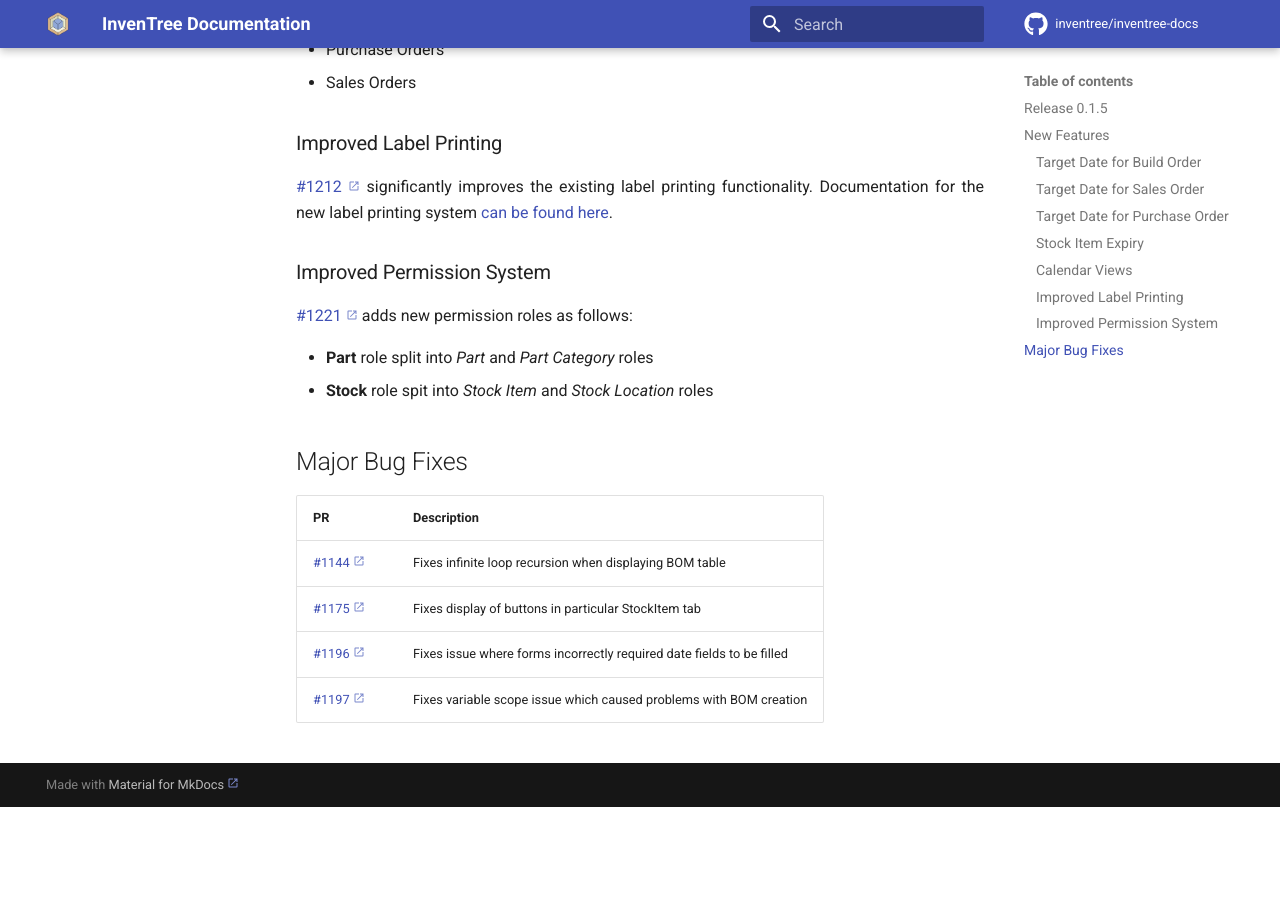
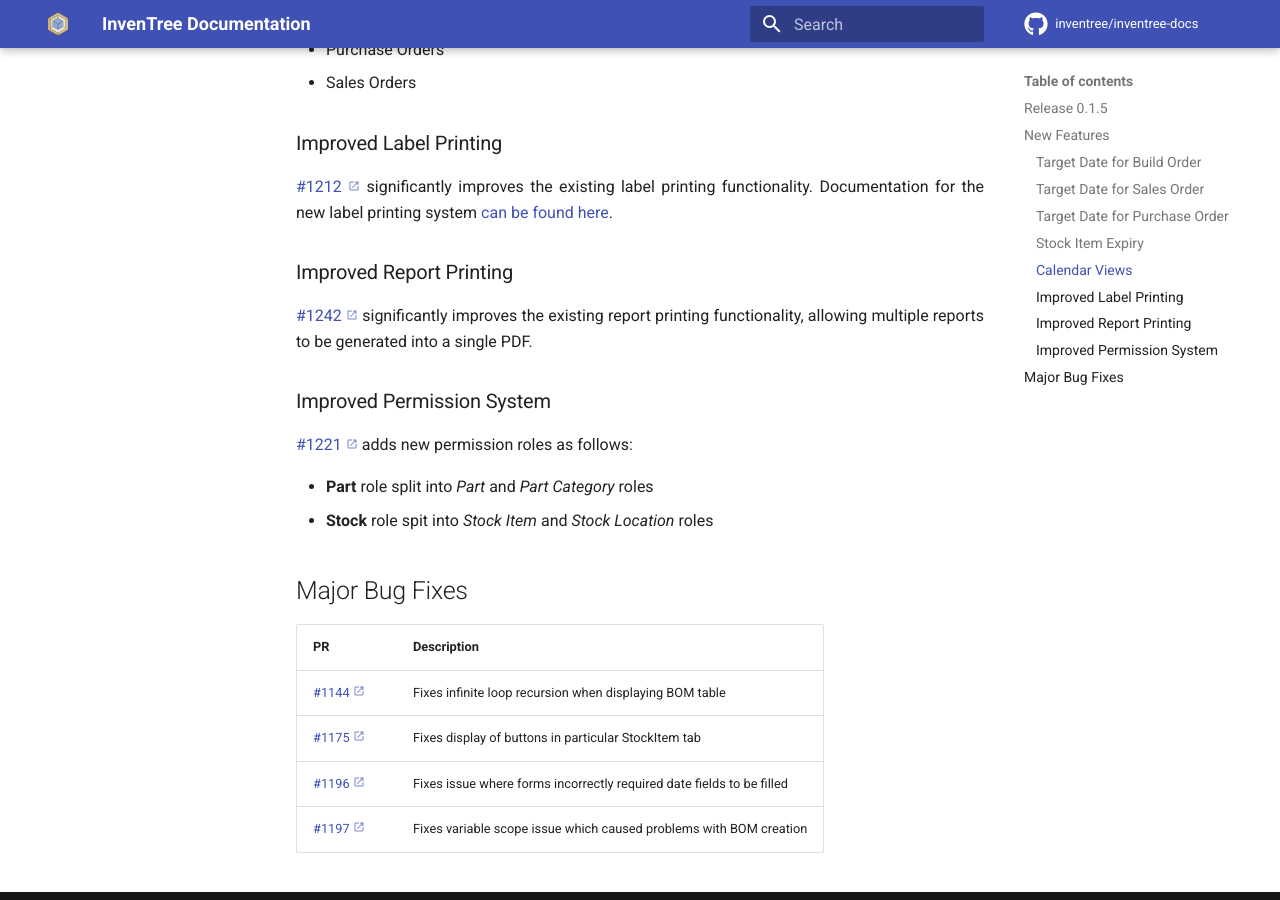
Before and after one commit to inventree/inventree-docs, an MkDocs documentation site: the page built from docs/releases/0.1.5.md, in a window 1280 px wide and 900 px high, scrolled down 1192 px. Built offline with MkDocs 1.6.1 and Material for MkDocs 9.7.7, drawn with Linux system fonts in a browser that asks for light colours; a script that is not in the unit is left out; comment, search, counter and statistics services are not loaded; before the commit the page ends 1999 px from its top, so only the background shows below that.

Commit message:
Update 0.1.5.md

```diff
--- a/docs/releases/0.1.5.md
+++ b/docs/releases/0.1.5.md
@@ -41,6 +41,10 @@
 
 [#1212](https://github.com/inventree/InvenTree/pull/1212) significantly improves the existing label printing functionality. Documentation for the new label printing system [can be found here](../../report/labels).
 
+### Improved Report Printing
+
+[#1242](https://github.com/inventree/InvenTree/pull/1242) significantly improves the existing report printing functionality, allowing multiple reports to be generated into a single PDF.
+
 ### Improved Permission System
 
 [#1221](https://github.com/inventree/InvenTree/pull/1221) adds new permission roles as follows:
```
